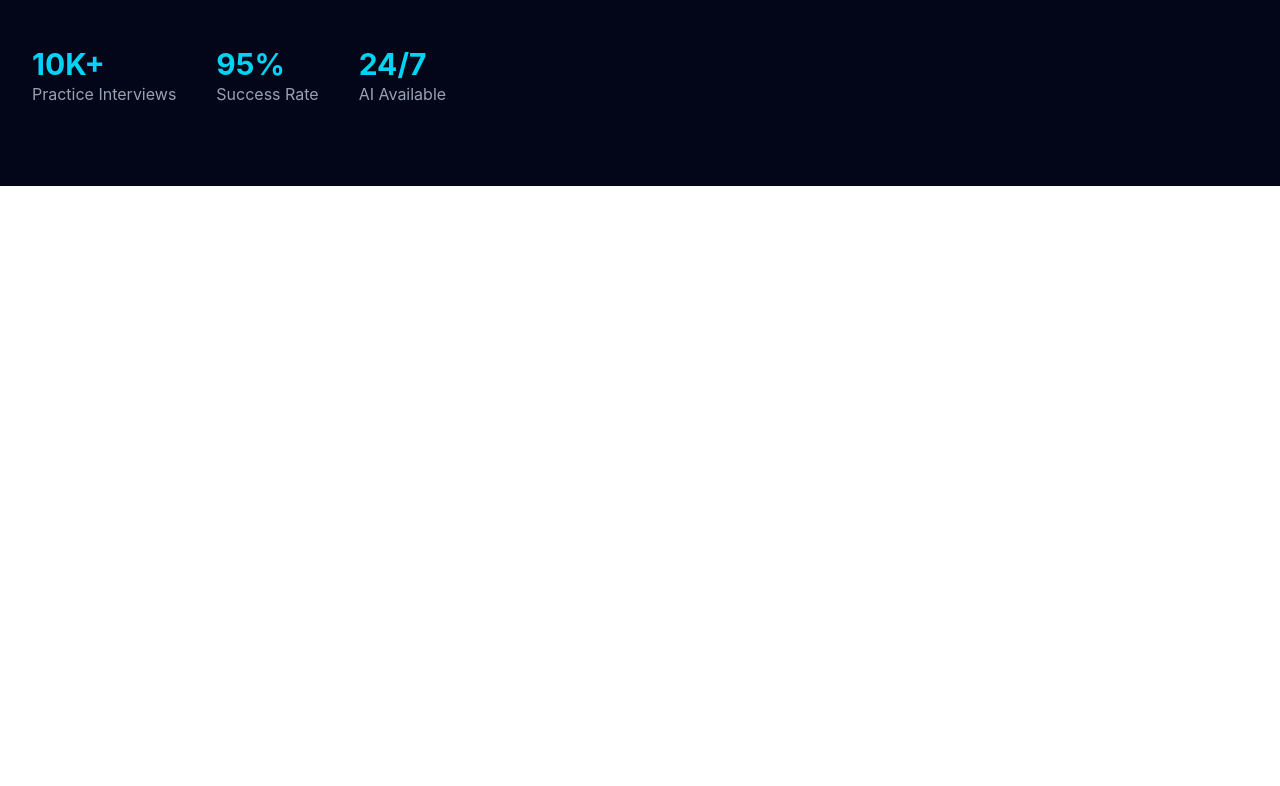
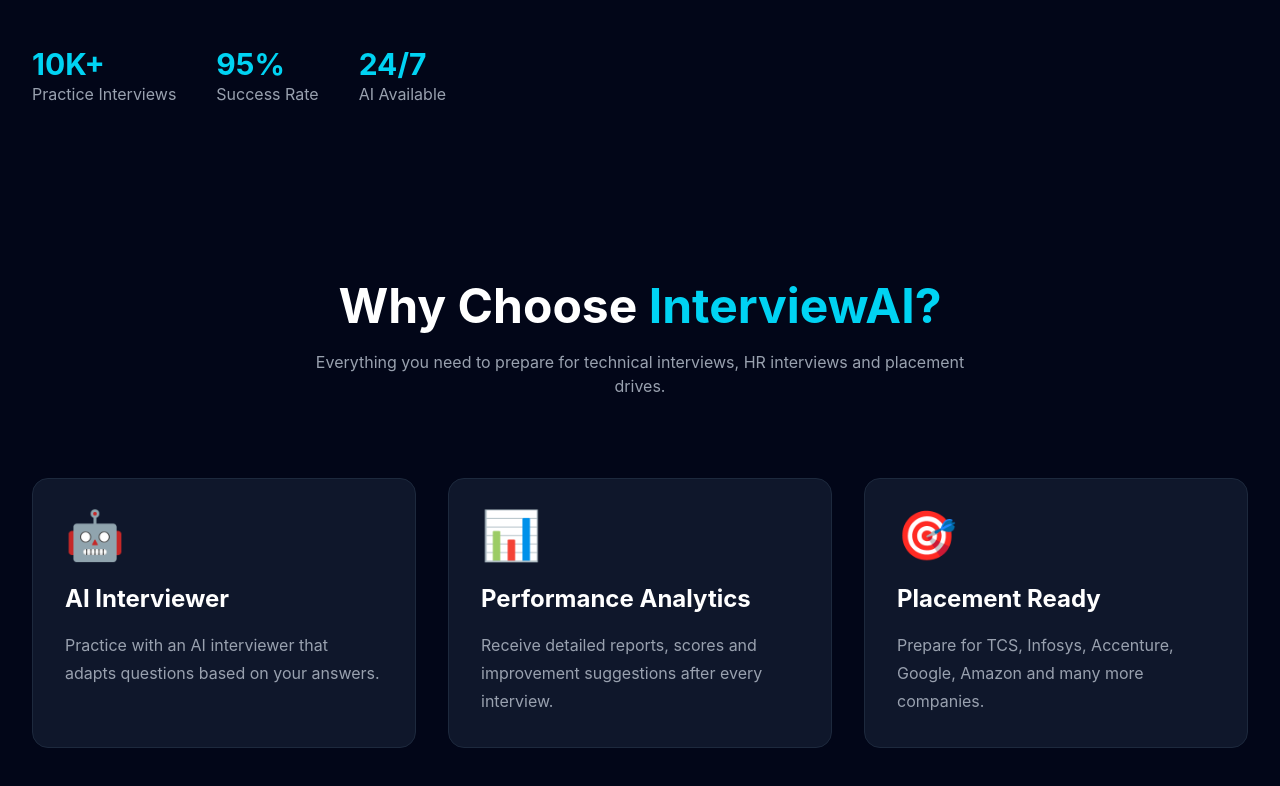
Before and after one commit to siddhus-droid/interview-ai, a React (Vite) app in the folder client/: page / in a window 1280 px wide. Shown: the part 729-1515 px from the top of the page. Before the commit the page ends 915 px from the top, so only its background shows below. Built offline with nearby package versions, Linux system fonts and the light colour scheme.

Commit message:
Add features section to landing page

```diff
--- /dev/null
+++ b/client/src/components/FeatureCard.tsx
@@ -0,0 +1,23 @@
+type FeatureCardProps = {
+    title: string;
+    description: string;
+    icon: string;
+  };
+
+  function FeatureCard({ title, description, icon }: FeatureCardProps) {
+    return (
+      <div className="bg-slate-900 rounded-2xl p-8 border border-slate-800 hover:border-cyan-400 transition duration-300 hover:-translate-y-2">
+        <div className="text-5xl mb-6">{icon}</div>
+
+        <h3 className="text-2xl font-bold mb-4">
+          {title}
+        </h3>
+
+        <p className="text-gray-400 leading-7">
+          {description}
+        </p>
+      </div>
+    );
+  }
+
+  export default FeatureCard;
--- a/client/src/pages/Home.tsx
+++ b/client/src/pages/Home.tsx
@@ -1,4 +1,5 @@
 import Navbar from "../components/Navbar";
+import FeatureCard from "../components/FeatureCard";
 
 function Home() {
   return (
@@ -66,6 +67,41 @@
           </div>
         </div>
       </section>
+      <section className="max-w-7xl mx-auto px-8 py-24">
+
+  <h2 className="text-5xl font-bold text-center">
+    Why Choose
+    <span className="text-cyan-400"> InterviewAI?</span>
+  </h2>
+
+  <p className="text-center text-gray-400 mt-5 max-w-2xl mx-auto">
+    Everything you need to prepare for technical interviews,
+    HR interviews and placement drives.
+  </p>
+
+  <div className="grid md:grid-cols-3 gap-8 mt-20">
+
+    <FeatureCard
+      icon="🤖"
+      title="AI Interviewer"
+      description="Practice with an AI interviewer that adapts questions based on your answers."
+    />
+
+    <FeatureCard
+      icon="📊"
+      title="Performance Analytics"
+      description="Receive detailed reports, scores and improvement suggestions after every interview."
+    />
+
+    <FeatureCard
+      icon="🎯"
+      title="Placement Ready"
+      description="Prepare for TCS, Infosys, Accenture, Google, Amazon and many more companies."
+    />
+
+  </div>
+
+</section>
     </div>
   );
 }
```
